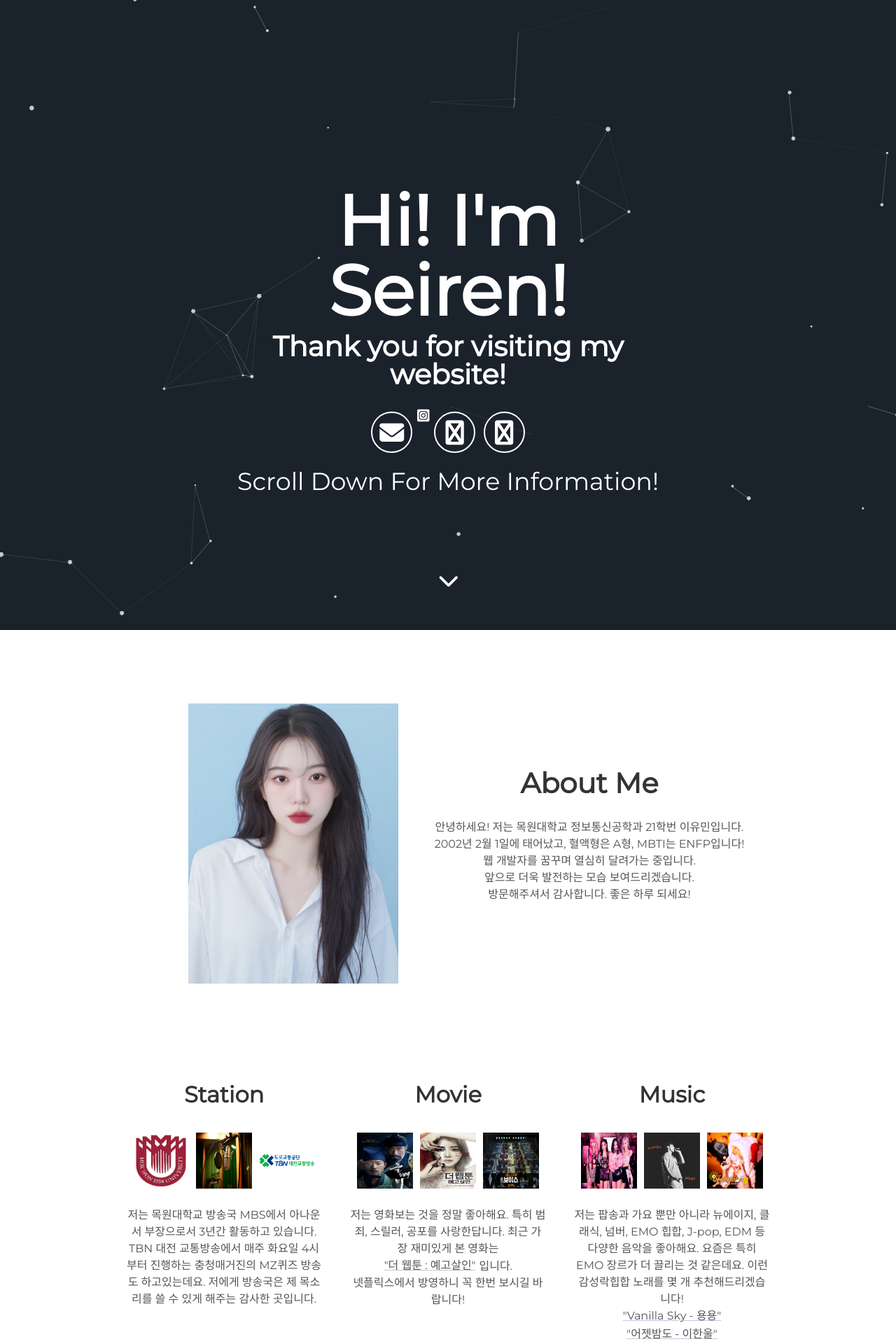
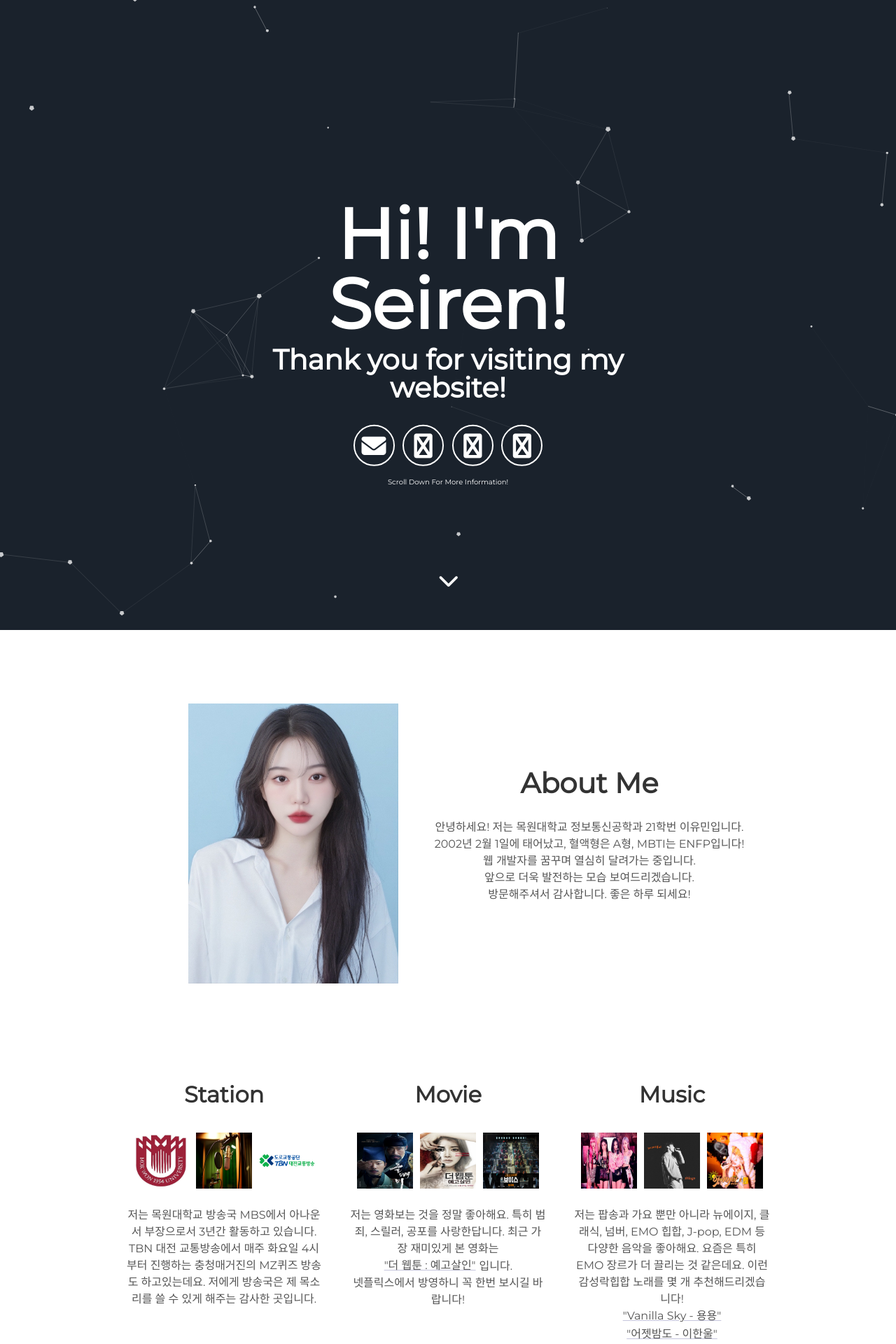
Before and after one commit to bySeiren02/Seiren.github.io, a Jekyll site: the page built from index.html, in a window 1280 px wide. Shown: the top 1920 px of the page at 70% size. Built offline with Jekyll 4.4.1, drawn with Linux system fonts in a browser that asks for light colours; nearby versions of some CDN libraries.

```diff
--- a/_includes/header.html
+++ b/_includes/header.html
@@ -2,16 +2,17 @@
 
 <style>
   .scr {
-    font-size: 35px;
+    font-size: 10px;
     margin-top: 10px;
   }
   @media only screen and (min-width:550px) {
     .src {
-      font-size: 10px;
+      font-size: 25px;
+      margin-top: 10px;
     }
   }
 </style>
-
+<link rel="stylesheet" href="https://cdnjs.cloudflare.com/ajax/libs/font-awesome/6.1.0/css/all.min.css" integrity="sha512-10/jx2EXwxxWqCLX/hHth/vu2KY3jCF70dCQB8TSgNjbCVAC/8vai53GfMDrO2Emgwccf2pJqxct9ehpzG+MTw==" crossorigin="anonymous" referrerpolicy="no-referrer" />
 <div id="particles-js">
   <div class="header">
       <h1>
@@ -19,9 +20,8 @@
         <span class="site-description">{{site.user_title}}</span>
       </h1>
       <div class="header-icons">
-        <link rel="stylesheet" href="https://cdnjs.cloudflare.com/ajax/libs/font-awesome/6.1.0/css/all.min.css" integrity="sha512-10/jx2EXwxxWqCLX/hHth/vu2KY3jCF70dCQB8TSgNjbCVAC/8vai53GfMDrO2Emgwccf2pJqxct9ehpzG+MTw==" crossorigin="anonymous" referrerpolicy="no-referrer" />
-        <a aria-label="Send email" href="bySeiren02" target="_blank"><i class="icon fa fa-envelope" aria-hidden="true"></i></a>
-        <a aria-label="My Twitter" target="_blank" href="https://www.instagram.com/ym_seiren?igsh=MWsycnNma210YTZraQ%3D%3D&utm_source=qr"><i class="fa-brands fa-square-instagram fa-lg" ></i></a>
+        <a aria-label="Send email" href="" target="_blank"><i class="icon fa fa-envelope" aria-hidden="true"></i></a>
+        <a aria-label="My Twitter" target="_blank" href="https://www.instagram.com/ym_seiren?igsh=MWsycnNma210YTZraQ%3D%3D&utm_source=qr"><i class="icon fa fa-twitter" aria-hidden="true"></i></a>
         <a aria-label="My Google Plus" target="_blank" href="https://velog.io/@byseiren/series" ><i class="icon fa fa-google-plus" aria-hidden="true"></i></a>
         <a aria-label="My Github" target="_blank" href="https://github.com/bySeiren02" ><i class="icon fa fa-github-alt" aria-hidden="true"></i></a>
       </div>
```
